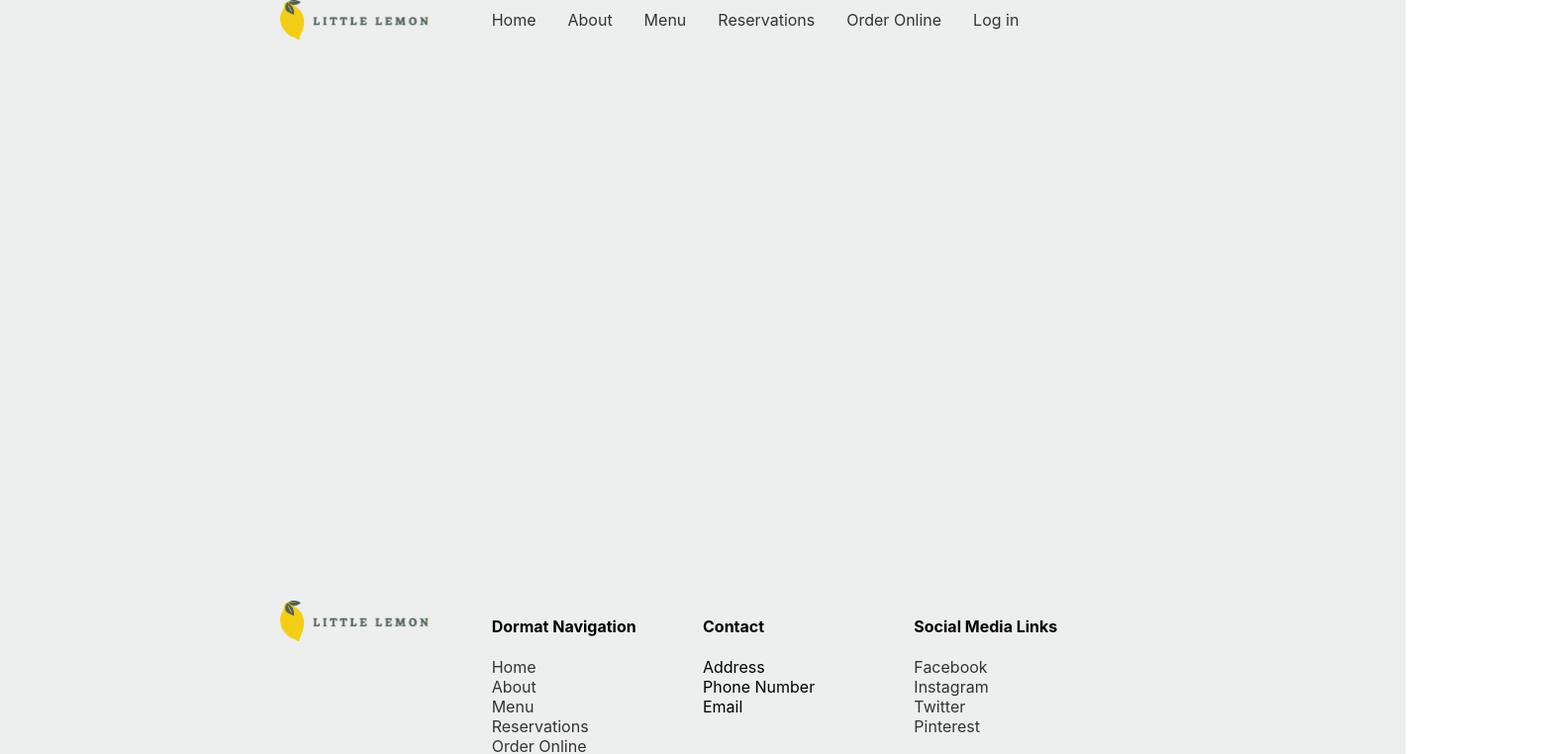
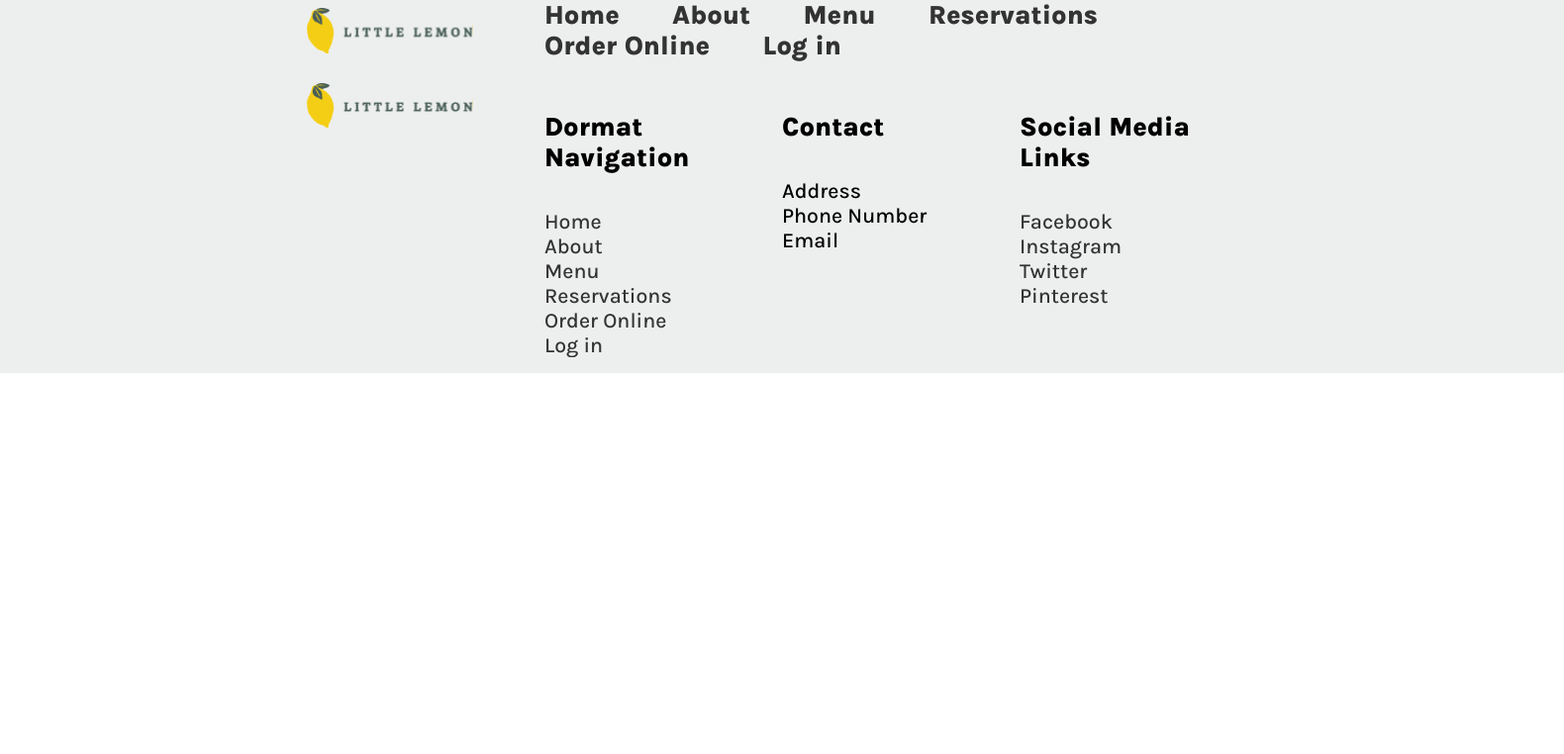
Before and after one commit to stworekAsiorek/little-lemon-app, a React (Create React App) app: page / in a window 1280 px wide. Shown: the top 762 px of the page at 99% size, 1580 px wide, since content can reach past the window. Built offline with nearby package versions, Linux system fonts and the light colour scheme.

Commit message:
Adds font styling for nav, footer and formating improvements

```diff
--- a/public/index.html
+++ b/public/index.html
@@ -27,6 +27,9 @@
       work correctly both with client-side routing and a non-root public URL.
       Learn how to configure a non-root public URL by running `npm run build`.
     -->
+    <link rel="preconnect" href="https://fonts.googleapis.com">
+    <link rel="preconnect" href="https://fonts.gstatic.com" crossorigin>
+    <link href="https://fonts.googleapis.com/css2?family=IBM+Plex+Sans:wght@500&family=Karla:wght@500;800&display=swap" rel="stylesheet">
     <title>React App</title>
   </head>
   <body>
--- a/src/App.css
+++ b/src/App.css
@@ -1,7 +1,7 @@
 .container{
   background-color: #EDEFEE;
-  width: 100vw;
-  height: 100vh;
+  width: 1440px;
+  height: auto;
   padding-right: 70px;
   padding-left: 70px;
   display: grid;
@@ -13,6 +13,5 @@
   .container{
     padding-right: 0px;
     padding-left: 0px;
-    font-size:2vw;
   }
 }
--- a/src/Footer.css
+++ b/src/Footer.css
@@ -7,6 +7,12 @@ footer ul{
     margin: 0;
     padding: 0;
     overflow: hidden;
+}
+
+footer li{
+    font-family: 'karla';
+    font-size: 16pt;
+    font-weight: 500;
 }
 
 footer li a {
@@ -35,3 +41,9 @@ footer div{
 .social-media{
     grid-column: 9/span 2;
 }
+
+h4{
+    font-family: 'karla';
+    font-size: 20pt;
+    font-weight: 800;
+}
--- a/src/Header.css
+++ b/src/Header.css
@@ -6,5 +6,4 @@ header{
 
 img{
     width: 70%;
-    height: auto;
 }
--- a/src/Nav.css
+++ b/src/Nav.css
@@ -21,4 +21,7 @@ nav li a {
     text-align: center;
     padding-right: 2em;
     text-decoration: none;
+    font-family: karla;
+    font-size: 20pt;
+    font-weight: 800;
 }
```
